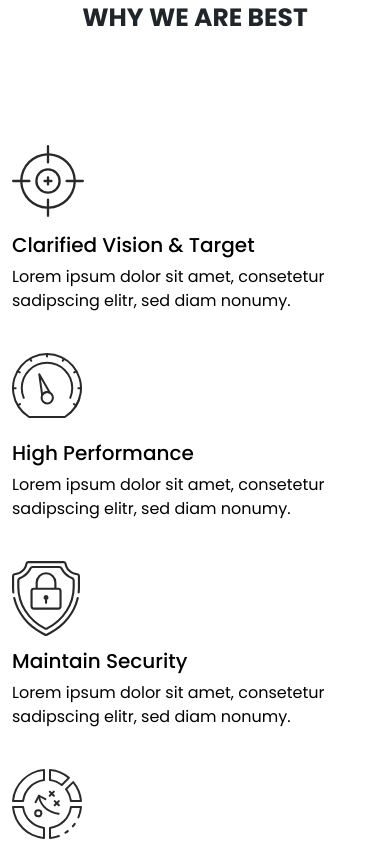
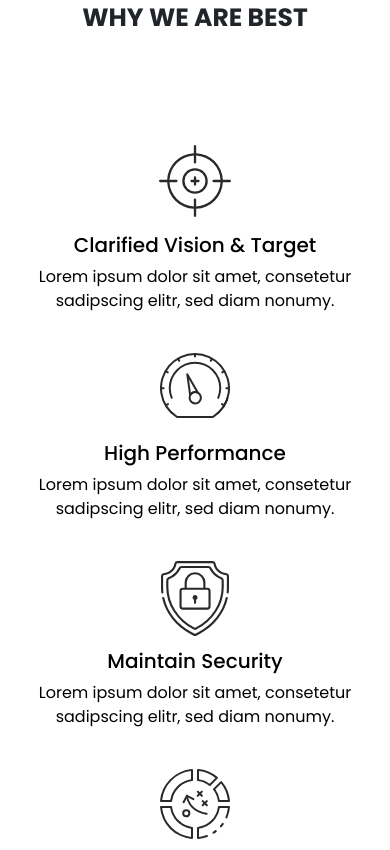
Before and after one commit to Crazyshinobi/assignment, a plain HTML site: page index.html in a window 390 px wide. Shown: the part 3534-4384 px from the top of the page. Drawn offline with Linux system fonts and the light colour scheme.

Commit message:
fixed responsiveness

```diff
--- a/assets/css/index.css
+++ b/assets/css/index.css
@@ -246,6 +246,7 @@ footer img {
   background-color: #ff3147;
   border-radius: 5px;
   display: none;
+  height: 100%;
 }
 .hover-card > div > h3 {
   font-size: 22px;
@@ -315,6 +316,19 @@ form label {
     font-size: 35px;
     margin: 1rem auto !important;
   }
+
+  .quality {
+    margin-left: auto;
+    margin-right: auto;
+  }
+
+  .feature-card {
+    text-align: center;
+  }
+
+  .feedback-desc {
+    width: 90%;
+  }
 }
 
 @media only screen and (max-width: 390px) {
--- a/index.html
+++ b/index.html
@@ -284,7 +284,7 @@
             data-aos="fade-up"
             data-aos-duration="2200"
           >
-            <div>
+            <div class="quality">
               <img src="./assets/img/1.svg" alt="" />
             </div>
             <h2 class="fw-medium text-black mt-3">Clarified Vision & Target</h2>
@@ -298,7 +298,7 @@
             data-aos="fade-up"
             data-aos-duration="2400"
           >
-            <div>
+            <div class="quality">
               <img src="./assets/img/2.svg" alt="" />
             </div>
             <h2 class="fw-medium text-black mt-3">High Performance</h2>
@@ -312,7 +312,7 @@
             data-aos="fade-up"
             data-aos-duration="2600"
           >
-            <div>
+            <div class="quality">
               <img src="./assets/img/3.svg" alt="" />
             </div>
             <h2 class="fw-medium text-black mt-3">Maintain Security</h2>
@@ -326,7 +326,7 @@
             data-aos="fade-up"
             data-aos-duration="2800"
           >
-            <div>
+            <div class="quality">
               <img src="./assets/img/4.svg" alt="" />
             </div>
             <h2 class="fw-medium text-black mt-3">Better Strategy & Quality</h2>
```
